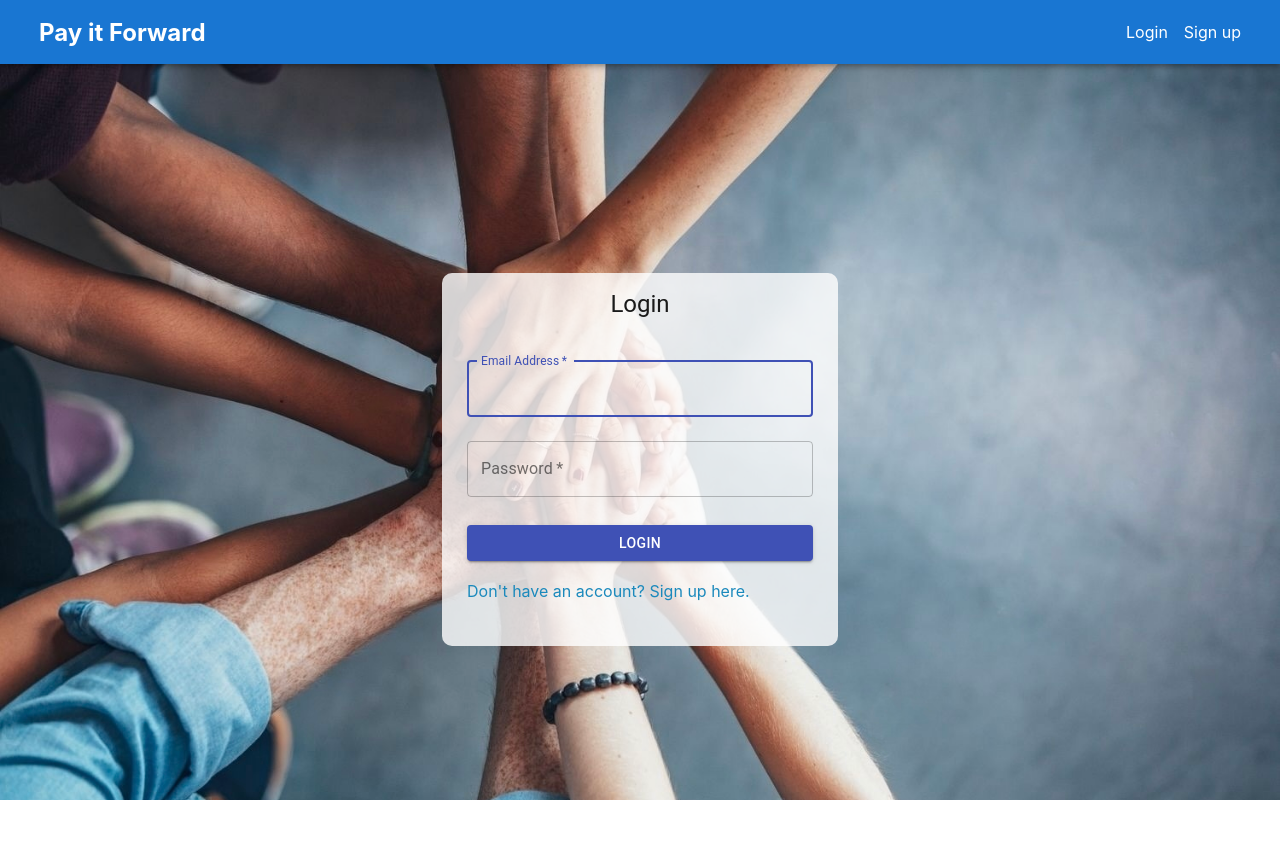
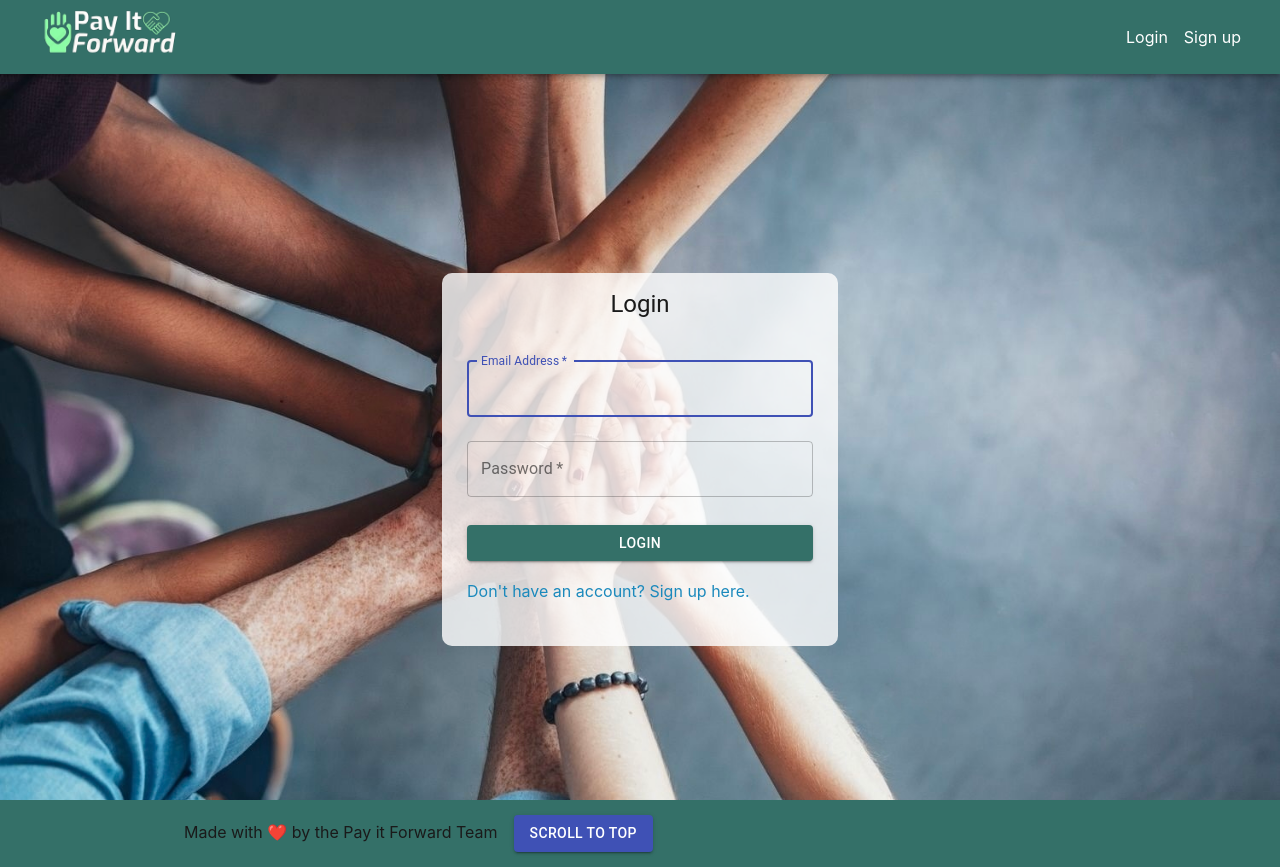
Before and after one commit to chandraucb/payitforward, a React (Create React App) app in the folder client/: page / in a window 1280 px wide. Before the commit the page ends 800 px from the top, so only its background shows below. Built offline with nearby package versions, Linux system fonts and the light colour scheme.

Commit message:
changed header and footer colors, remade footer

```diff
--- a/client/src/App.js
+++ b/client/src/App.js
@@ -15,6 +15,8 @@ import Organization from './pages/Home';
 import Profile from './pages/Profile';
 import Signup from './pages/Signup';
 import Auth from './utils/auth';
+import Footer from './components/Footer/index';
+
 // Construct our main GraphQL API endpoint
 const httpLink = createHttpLink({
   uri: '/graphql',
@@ -75,6 +77,7 @@ function App() {
             />
             <Route path="*" element={<Home />} />
           </Routes>
+          <Footer />
         </div>
       </Router>
     </ApolloProvider>
--- a/client/src/components/Footer/index.js
+++ b/client/src/components/Footer/index.js
@@ -1,7 +1,23 @@
 import React from 'react';
 import { useLocation, useNavigate } from 'react-router-dom';
+import { makeStyles } from '@material-ui/core/styles';
+import { Button, Container, Typography } from '@material-ui/core';
+
+const useStyles = makeStyles((theme) => ({
+  footer: {
+    backgroundColor: '#347068',
+    padding: '15px',
+  },
+  button: {
+    margin: theme.spacing(0, 2),
+  },
+  typography: {
+    fontColor: 'white',
+  },
+}));
 
 const Footer = () => {
+  const classes = useStyles();
   const location = useLocation();
   const navigate = useNavigate();
 
@@ -14,17 +30,19 @@ const Footer = () => {
   };
 
   return (
-    <footer className="bg-secondary py-5">
-      <div className="container text-center">
+    <footer className={classes.footer}>
+      <Container maxWidth="md">
         {location.pathname !== '/' && (
-          <button
-            className="btn btn-dark mb-3"
+          <Button
+            variant="contained"
+            color="primary"
+            className={classes.button}
             onClick={handleReturn}
           >
             &larr; Return
-          </button>
+          </Button>
         )}
-        <h4 className="mb-4">
+        <Typography variant="h7" align="center" gutterBottom className='typography'>
           Made with{' '}
           <span
             className="emoji"
@@ -35,14 +53,16 @@ const Footer = () => {
             ❤️
           </span>{' '}
           by the Pay it Forward Team
-        </h4>
-        <button
-          className="btn btn-dark"
+        </Typography>
+        <Button
+          variant="contained"
+          color="primary"
+          className={classes.button}
           onClick={handleClickToTop}
         >
           Scroll to Top
-        </button>
-      </div>
+        </Button>
+      </Container>
     </footer>
   );
 };
--- a/client/src/components/Header/index.js
+++ b/client/src/components/Header/index.js
@@ -3,13 +3,14 @@ import { Link, useNavigate } from 'react-router-dom';
 import { makeStyles } from '@material-ui/core/styles';
 import { AppBar, Toolbar, Button } from '@material-ui/core';
 import Auth from '../../utils/auth';
+import Logo from '../../images/pay_it_logo-transformed.png'
 
 const useStyles = makeStyles((theme) => ({
   root: {
     flexGrow: 1,
   },
   appBar: {
-    backgroundColor: '#1976d2',
+    backgroundColor: '#347068',
     position: 'fixed',
     top: 0,
     left: 0,
@@ -23,7 +24,7 @@ const useStyles = makeStyles((theme) => ({
     width: '100%',
     margin: '0 auto',
   },
-  title: {
+  logo: {
     fontWeight: 'bold',
     fontSize: '1.5rem',
     textDecoration: 'none',
@@ -54,8 +55,8 @@ const Header = ({ isLoggedIn, handleLoginLogout }) => {
     <div className={classes.root}>
       <AppBar position="static" className={classes.appBar}>
         <Toolbar className={classes.toolbar}>
-          <Link to="/" className={classes.title}>
-            Pay it Forward
+          <Link to="/" className={classes.logo}>
+            <img src={Logo} alt="Pay it Forward" style={{ width: 'auto', height: '68px' }} />
           </Link>
           {isLoggedIn ? (
             <div>
--- a/client/src/pages/Login.js
+++ b/client/src/pages/Login.js
@@ -23,6 +23,7 @@ const useStyles = makeStyles((theme) => ({
   },
   submit: {
     margin: '20px 0 20px',
+    backgroundColor: '#347068',
   },
   link: {
     marginTop: '10px',
```
